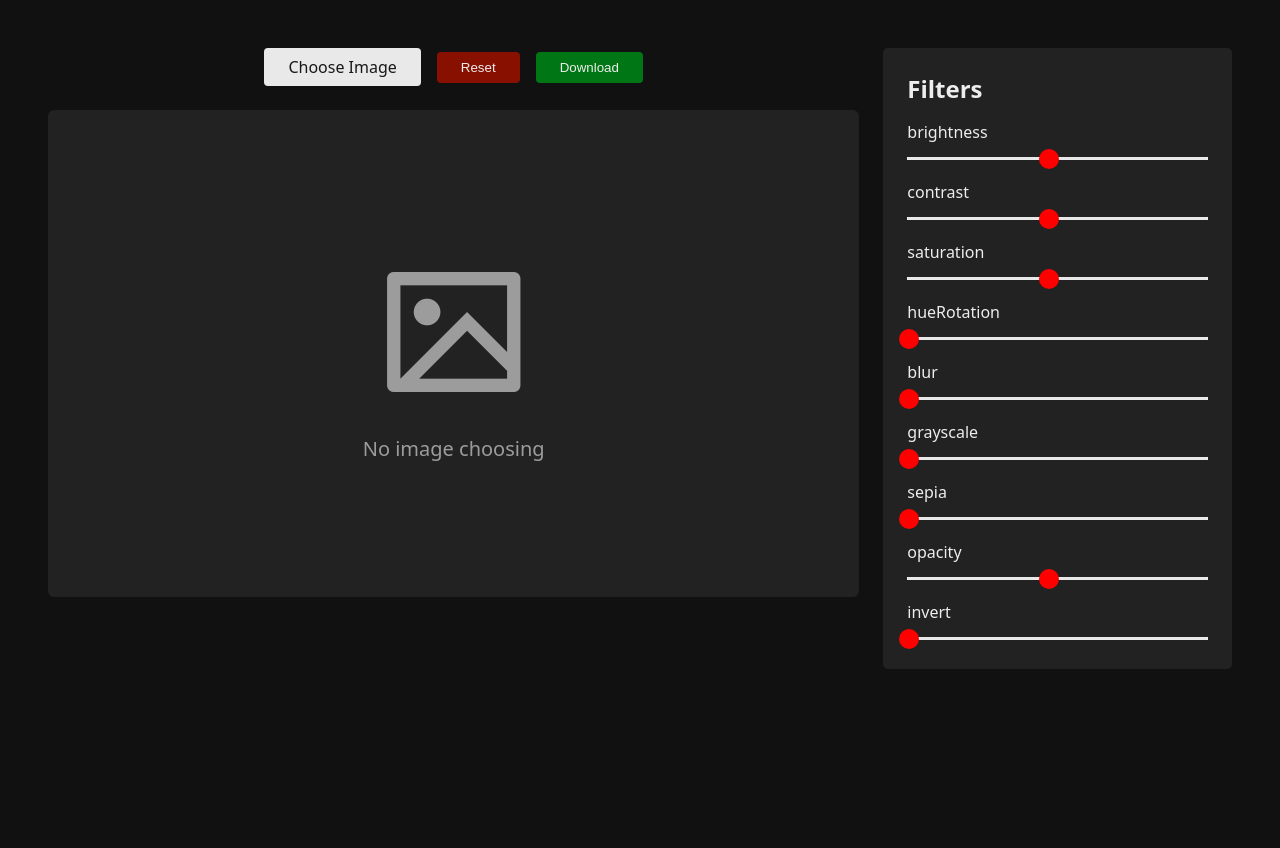
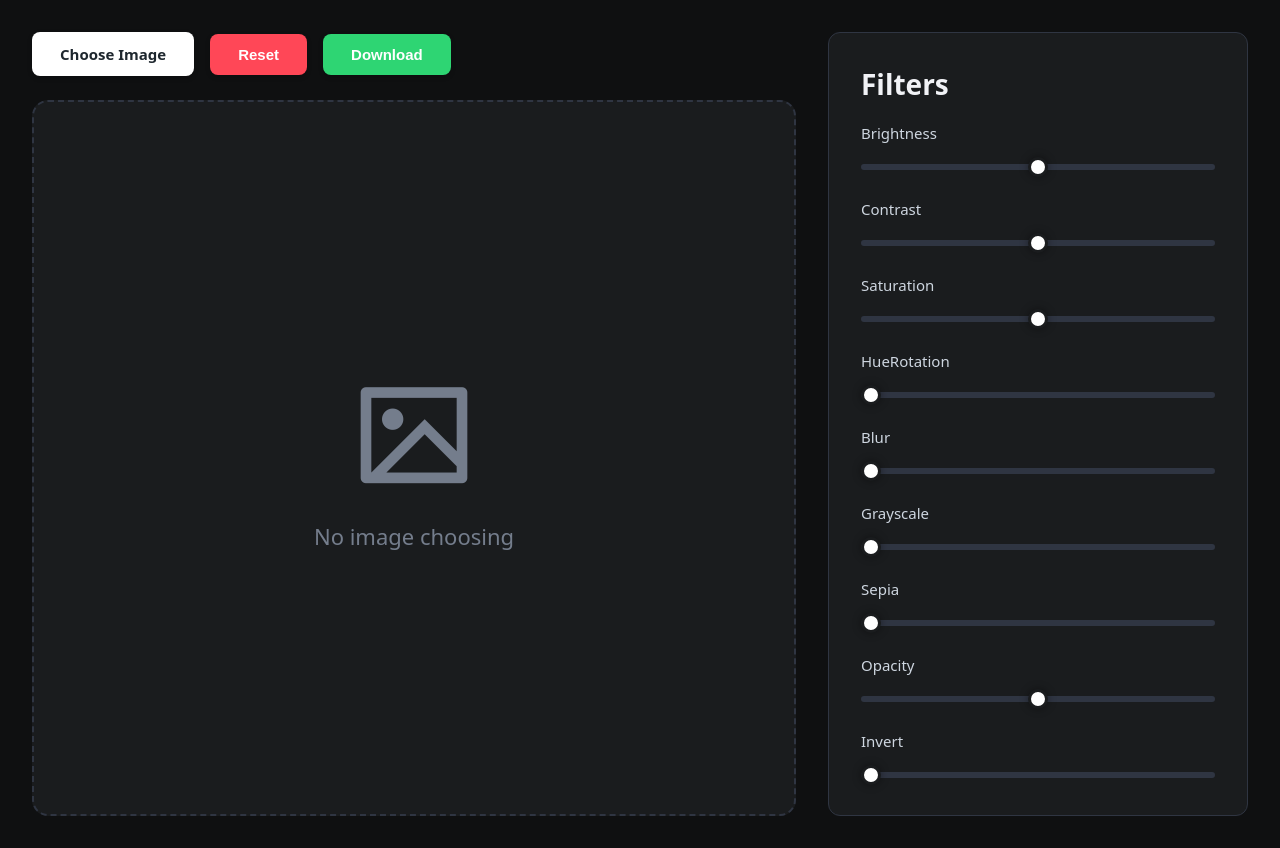
Before and after one commit to Bhanu-Sharma-7/image-editor, a plain HTML site: page index.html in a window 1280 px wide. Before the commit the page ends 800 px from the top, so only its background shows below. Drawn offline with nearby package versions, Linux system fonts and the light colour scheme.

Commit message:
last changes

```diff
--- a/script.js
+++ b/script.js
@@ -119,6 +119,7 @@ imageInput.addEventListener('change', (e) => {
 })
 
 function applyFilters() {
+    if (!image) return;
     canvasCtx.clearRect(0, 0, imageCanvas.width, imageCanvas.height);
     canvasCtx.filter = `
         brightness(${filters.brightness.value}${filters.brightness.unit})
@@ -131,7 +132,6 @@ function applyFilters() {
         opacity(${filters.opacity.value}${filters.opacity.unit})
         invert(${filters.invert.value}${filters.invert.unit})
     `.trim();
-
     canvasCtx.drawImage(image, 0, 0);
 }
 
--- a/style.css
+++ b/style.css
@@ -8,58 +8,75 @@ html,
 body {
     height: 100%;
     width: 100%;
-}
-
-html {
-    font-family: system-ui, -apple-system, BlinkMacSystemFont, 'Segoe UI', Roboto, Oxygen, Ubuntu, Cantarell, 'Open Sans', 'Helvetica Neue', sans-serif;
     background: var(--bg-primary-color);
     color: var(--text-primary-color);
+    font-family: system-ui, -apple-system, sans-serif;
 }
 
 main {
     width: 100%;
+    min-height: 100vh;
+    display: flex;
+    justify-content: center;
 }
 
 main section {
     width: 100%;
-    padding: var(--padding-2xl);
+    max-width: 1600px;
+    padding: var(--padding-xl);
     display: flex;
-    gap: var(--gutter-lg);
+    gap: var(--gutter-xl);
+    align-items: stretch;
 }
 
 .btn {
-    padding: var(--padding-sm) var(--padding-lg);
+    padding: 12px 28px;
     border: none;
     outline: none;
     border-radius: var(--border-radius-md);
     background: var(--bg-active-color);
+    color: var(--text-active-color);
     cursor: pointer;
-    color: var(--text-active-color);
+    font-weight: 700;
+    font-size: var(--font-size-md);
+    transition: all 0.2s ease-in-out;
+    display: inline-flex;
+    align-items: center;
+    justify-content: center;
+    box-shadow: 0 2px 5px rgba(0,0,0,0.2);
+}
+
+.btn:hover {
+    transform: translateY(-2px);
+    box-shadow: 0 5px 15px rgba(0,0,0,0.4);
+    opacity: 0.9;
 }
 
 #reset-btn {
     background: var(--bg-danger-color);
-    color: var(--text-primary-color);
+    color: white;
 }
 
 #download-btn {
     background: var(--bg-succes-color);
-    color: var(--text-primary-color);
+    color: white;
 }
 
 main section .left {
     display: flex;
     flex-direction: column;
     gap: var(--gutter-lg);
-    width: 70%;
-    align-items: center;
+    flex: 1;
 }
 
 main section .right {
-    width: 30%;
+    width: 420px;
     background: var(--bg-secondary-color);
-    padding: var(--padding-lg);
+    padding: var(--padding-xl);
     border-radius: var(--border-radius-lg);
+    border: 1px solid var(--border-color);
+    display: flex;
+    flex-direction: column;
 }
 
 main section .top {
@@ -74,108 +91,111 @@ main section .bottom {
     justify-content: center;
     align-items: center;
     width: 100%;
-    padding: var(--padding-2xl);
-    aspect-ratio: 5/3;
+    flex: 1;
+    min-height: 650px;
+    padding: var(--padding-xl);
     border-radius: var(--border-radius-xl);
+    border: 2px dashed var(--border-color);
+    overflow: hidden;
 }
 
 main section .bottom .placeholder {
     display: flex;
     align-items: center;
     flex-direction: column;
-    opacity: 0.6;
+    color: var(--text-tertiary-color);
     gap: var(--gutter-md);
 }
 
 main section .bottom .placeholder i {
-    font-size: 10rem;
+    font-size: 8rem;
 }
 
 main section .bottom .placeholder p {
     font-size: var(--font-size-xl);
 }
 
-main section .right {
-    display: flex;
-    flex-direction: column;
-    gap: var(--gutter-md);
+main section .right h2 {
+    margin-bottom: var(--margin-lg);
+    font-size: var(--font-size-2xl);
+    font-weight: 800;
 }
 
 main section .right .filters {
     display: flex;
     flex-direction: column;
-    gap: var(--gutter-md);
+    gap: var(--gutter-lg);
+    flex: 1;
+    justify-content: space-evenly;
 }
 
 main section .right .filter {
     width: 100%;
 }
 
+main section .right .filter p {
+    text-transform: capitalize;
+    font-size: var(--font-size-md);
+    color: var(--text-secondary-color);
+    margin-bottom: 10px;
+    display: flex;
+    justify-content: space-between;
+}
+
 main section .right .filter input {
     width: 100%;
-    outline: none;
-    margin-top: var(--margin-sm);
+    cursor: pointer;
     appearance: none;
+    background: transparent;
 }
 
 main section .right .filter input::-webkit-slider-runnable-track {
-    background: var(--bg-active-color);
-    height: 3px;
-    border-radius: 2px;
+    background: var(--border-color);
+    height: 6px;
+    border-radius: 3px;
 }
 
 main section .right .filter input::-webkit-slider-thumb {
-    cursor: pointer;
     appearance: none;
     width: 20px;
     height: 20px;
     border-radius: 50%;
-    background: red;
-    margin: -8.5px;
+    background: var(--bg-active-color);
+    margin-top: -7px;
+    border: 3px solid var(--bg-secondary-color);
+    box-shadow: 0 0 8px rgba(0,0,0,0.4);
 }
 
 canvas {
-    max-width: 90%;
-    max-height: 80vh;
+    max-width: 100%;
+    max-height: 75vh;
+    object-fit: contain;
     display: none;
+    border-radius: var(--border-radius-sm);
+    box-shadow: 0 15px 40px rgba(0,0,0,0.6);
 }
 
-/* --- Responsiveness --- */
-
-/* Tablet and Small Screens (Max 1024px) */
-@media (max-width: 1024px) {
+@media (max-width: 1100px) {
     main section {
-        flex-direction: column; /* Left aur Right vertical ho jayenge */
-        padding: var(--padding-lg);
+        flex-direction: column;
+        padding: var(--padding-md);
     }
 
-    main section .left,
-    main section .right {
-        width: 100%; /* Full width le lenge */
+    main section .left {
+        width: 100%;
+        position: sticky;
+        top: 0;
+        z-index: 100;
+        background: var(--bg-primary-color);
+        padding-bottom: var(--padding-md);
     }
 
-    main section .bottom {
-        aspect-ratio: 4/3; /* Mobile par thoda square lagega */
+    main section .right {
+        width: 100%;
+        height: auto;
+    }
+
+    main section .right .filters {
+        gap: var(--gutter-lg);
     }
 }
-
-/* Mobile Screens (Max 600px) */
-@media (max-width: 600px) {
-    main section .top {
-        flex-wrap: wrap; /* Buttons niche line mein aa jayenge agar jagah nahi hogi */
-        justify-content: center;
-    }
-
-    .btn {
-        width: 100%; /* Buttons full width ho jayenge */
-        text-align: center;
-    }
-
-    main section .bottom .placeholder i {
-        font-size: 5rem; /* Icon thoda chota */
-    }
-
-    main section .bottom .placeholder p {
-        font-size: var(--font-size-md);
-    }
-}
--- a/theme.css
+++ b/theme.css
@@ -1,37 +1,37 @@
 :root {
-    --bg-primary-color: rgb(17, 17, 17);
-    --bg-secondary-color: rgb(34, 34, 34);
-    --bg-active-color: rgb(233, 233, 233);
-    --bg-danger-color: rgb(136, 16, 0);
-    --bg-succes-color: rgb(0, 119, 20);
-    --text-primary-color: rgb(237, 237, 237);
-    --text-secondary-color: rgb(200, 200, 200);
-    --text-tertiary-color: rgb(150, 150, 150);
-    --text-active-color: rgb(24, 24, 24);
---border-color: #323232;
-    --padding-sm: 0.5rem;
-    --padding-md: 1rem;
-    --padding-lg: 1.5rem;
-    --padding-xl: 2rem;
-    --padding-2xl: 3rem;
-    --margin-sm: 0.5rem;
-    --margin-md: 1rem;
-    --margin-lg: 1.5rem;
-    --margin-xl: 2rem;
-    --margin-2xl: 3rem;
-    --gutter-sm: 0.5rem;
-    --gutter-md: 1rem;
-    --gutter-lg: 1.5rem;
-    --gutter-xl: 2rem;
-    --gutter-2xl: 3rem;
-    --font-size-sm: 0.875rem;
-    --font-size-md: 1rem;
-    --font-size-lg: 1.125rem;
-    --font-size-xl: 1.25rem;
-    --font-size-2xl: 1.5rem;
-    --border-radius-sm: 0.2rem;
-    --border-radius-md: 0.25rem;
-    --border-radius-lg: 0.3rem;
-    --border-radius-xl: 0.4rem;
-    --border-radius-2xl: 0.5rem;
+    --bg-primary-color: #0f1011;
+    --bg-secondary-color: #1a1c1e;
+    --bg-active-color: #ffffff;
+    --bg-danger-color: #ff4757;
+    --bg-succes-color: #2ed573;
+    --text-primary-color: #f1f2f6;
+    --text-secondary-color: #ced6e0;
+    --text-tertiary-color: #747d8c;
+    --text-active-color: #1e272e;
+    --border-color: #2f3542;
+    --padding-sm: 8px;
+    --padding-md: 12px;
+    --padding-lg: 20px;
+    --padding-xl: 32px;
+    --padding-2xl: 48px;
+    --margin-sm: 8px;
+    --margin-md: 12px;
+    --margin-lg: 20px;
+    --margin-xl: 32px;
+    --margin-2xl: 48px;
+    --gutter-sm: 8px;
+    --gutter-md: 16px;
+    --gutter-lg: 24px;
+    --gutter-xl: 32px;
+    --gutter-2xl: 40px;
+    --font-size-sm: 13px;
+    --font-size-md: 15px;
+    --font-size-lg: 18px;
+    --font-size-xl: 22px;
+    --font-size-2xl: 28px;
+    --border-radius-sm: 4px;
+    --border-radius-md: 8px;
+    --border-radius-lg: 12px;
+    --border-radius-xl: 16px;
+    --border-radius-2xl: 24px;
 }
```
Also changed, not shown: 1 other file.
